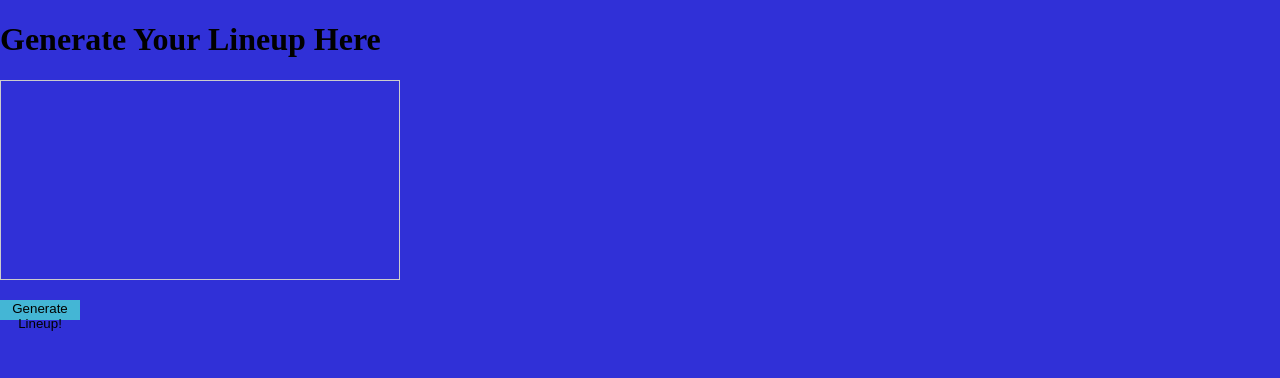
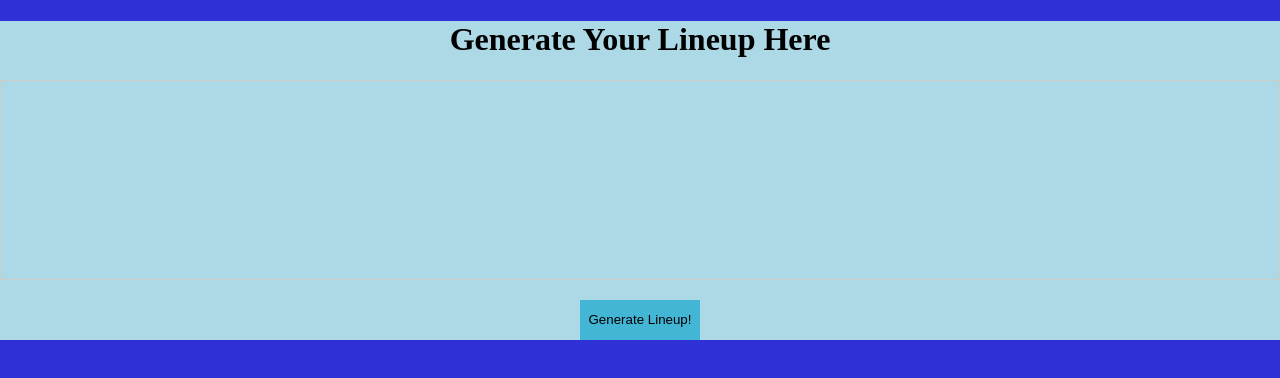
Before and after one commit to cwwest12/lineup_generator, a plain HTML site: page index.html in a window 1280 px wide. Drawn offline with Linux system fonts and the light colour scheme.

Commit message:
Update styles.css

```diff
--- a/styles.css
+++ b/styles.css
@@ -4,12 +4,16 @@
     box-sizing: border-box;
 }
 
+html {
+  background-color: rgb(48, 48, 215);
+  font-color: black;
+
 body
 {
   margin: 0;
-  background-color: rgb(48, 48, 215);
-  align-content: center;
-  justify-content: center;
+  background-color: lightBlue;
+  align-items: center;
+  justify-items: center;
 }
 
 #lineupContainer
@@ -17,15 +21,15 @@ body
   border: 1px solid #ccc;
   padding: 10px;
   margin-bottom: 20px;
-  width: 400px;
+  width: 100%;
   height: 200px;
   overflow: auto;
   font-family: Arial, sans-serif;
 }
 
 #generateButton {
-    height: 20px;
-    width: 80px;
+    height: 40px;
+    width: 120px;
 }
 
 button {
```
